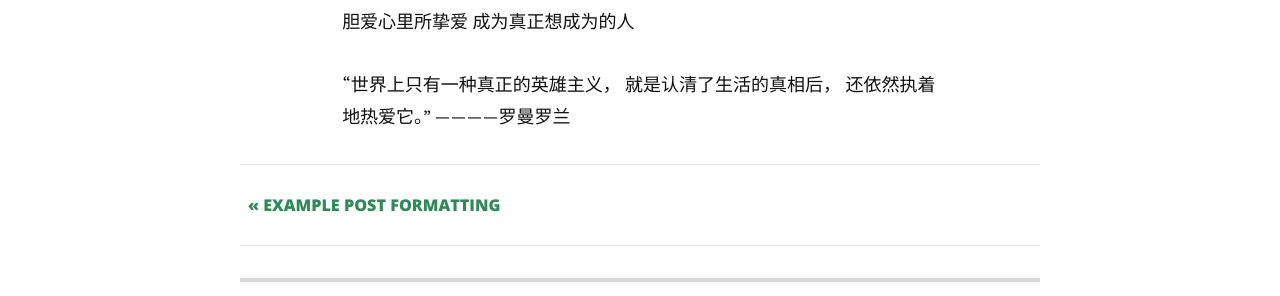
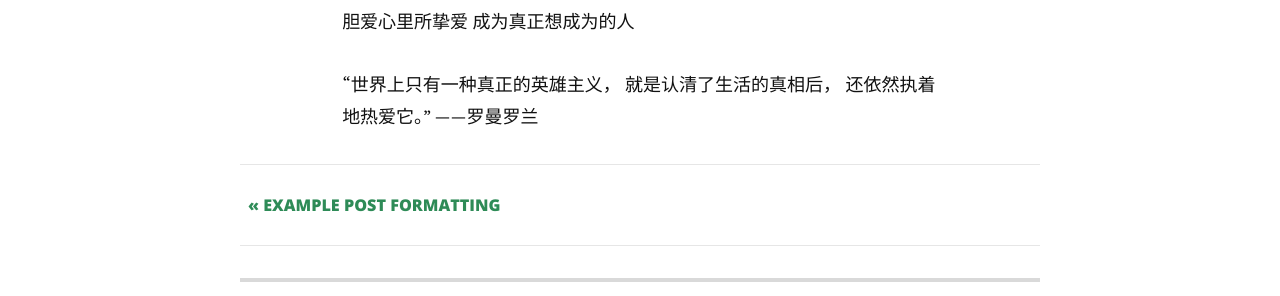
Before and after one commit to binonxia/xiachunmei.githu.io, a Jekyll site: the page built from _posts/2016-05-10-firstarticle.markdown, in a window 1280 px wide. Shown: the part 464-760 px from the top of the page. Built offline with Jekyll 4.4.1, drawn with Linux system fonts in a browser that asks for light colours; nearby versions of some CDN libraries.

```diff
--- a/_posts/2016-05-10-firstarticle.markdown
+++ b/_posts/2016-05-10-firstarticle.markdown
@@ -15,5 +15,5 @@ date:   2016-05-10
 <p>
 “世界上只有一种真正的英雄主义，
    就是认清了生活的真相后，
-    还依然执着地热爱它。”   ————罗曼罗兰
+    还依然执着地热爱它。”   ——罗曼罗兰
 </p>
```
